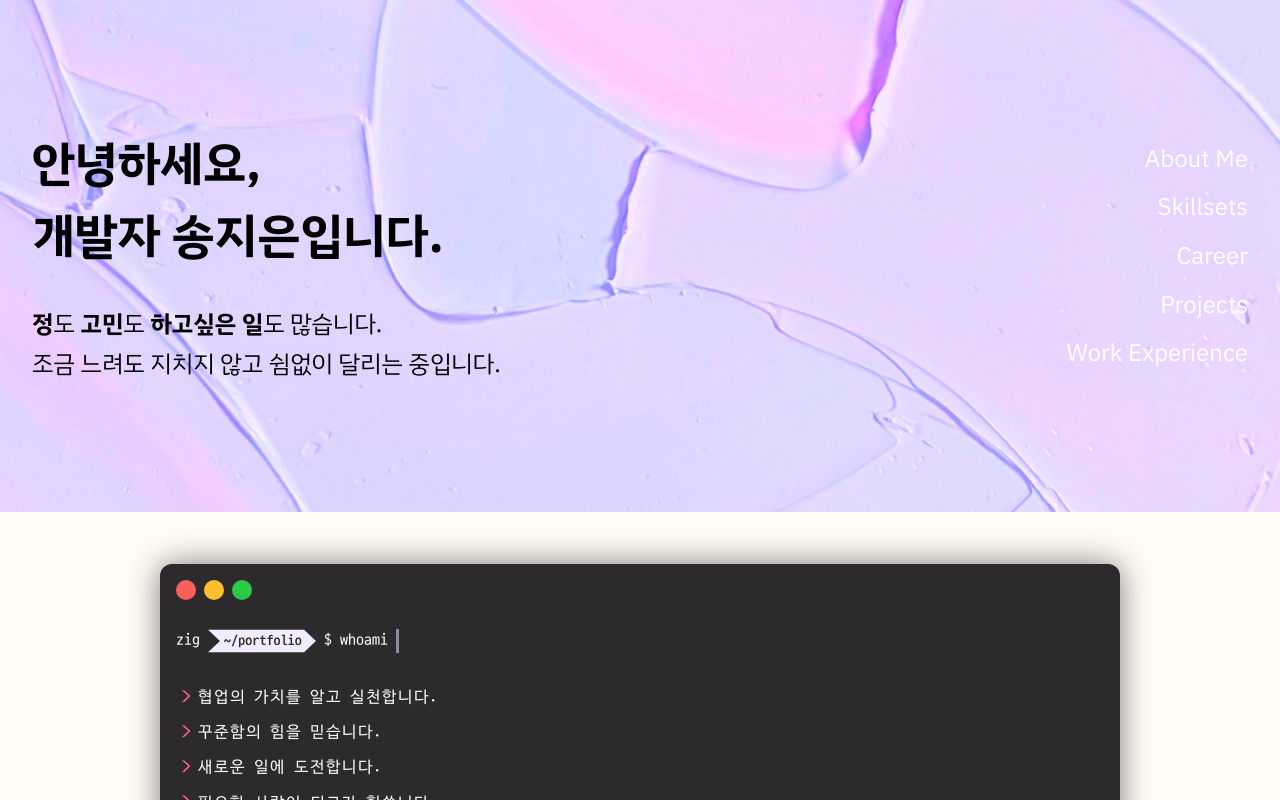
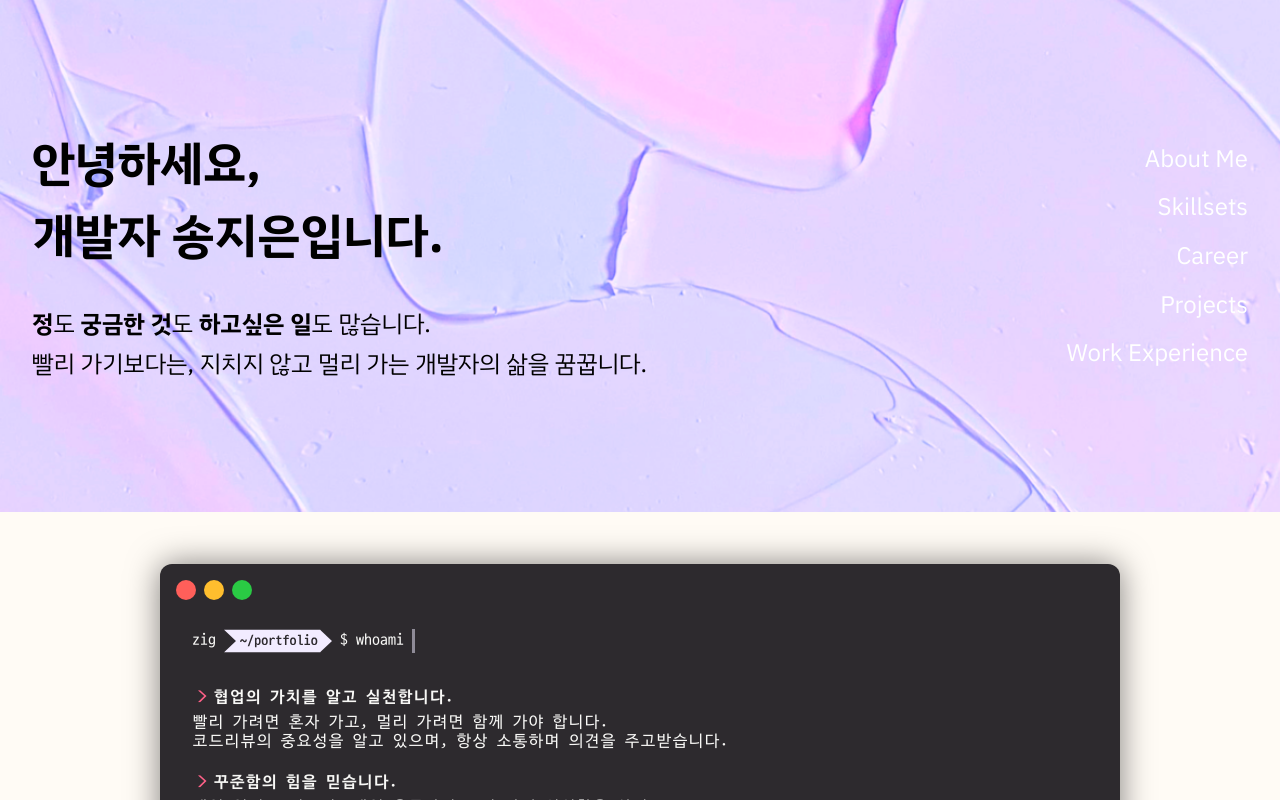
Before and after one commit to zigsong/zig-portfolio, a React app: page / in a window 1280 px wide. Both pictures are taken after a click on the button "⬅️ Click Here!". Shown: the top 800 px of the page. Built offline with nearby package versions, Linux system fonts and the light colour scheme.

Commit message:
fix: edit Terminal style

```diff
--- a/src/Global.styles.ts
+++ b/src/Global.styles.ts
@@ -29,6 +29,16 @@ const GlobalStyle = createGlobalStyle`
     src: url('./fonts/D2Coding.woff2') format('woff2'),
     local('👾');
   };
+
+  @font-face {
+    font-family: 'D2 Coding Bold';
+    font-weight: bold;
+    font-style: normal;
+    font-display: swap;
+    src: url('./fonts/D2CodingBold.woff2') format('woff2'),
+    local('👾');
+  };
+
 
   html, body {
     background-color: ${PALETTE.DEFAULT_BEIGE};
--- a/src/components/Terminal/index.tsx
+++ b/src/components/Terminal/index.tsx
@@ -48,10 +48,47 @@ const Terminal = () => {
         </Styled.CommandContainer>
         {!isCTAShowing && (
           <Styled.LinesContainer>
-            {currentLine >= 1 && <Styled.Line>협업의 가치를 알고 실천합니다.</Styled.Line>}
-            {currentLine >= 2 && <Styled.Line>꾸준함의 힘을 믿습니다.</Styled.Line>}
-            {currentLine >= 3 && <Styled.Line>새로운 일에 도전합니다.</Styled.Line>}
-            {currentLine >= 4 && <Styled.Line>필요한 사람이 되고자 힘씁니다.</Styled.Line>}
+            {currentLine >= 1 && (
+              <Styled.Line>
+                <span className="bold-text">협업의 가치를 알고 실천합니다.</span>
+                <br />
+                <span>
+                  빨리 가려면 혼자 가고, 멀리 가려면 함께 가야 합니다. <br />
+                  코드리뷰의 중요성을 알고 있으며, 항상 소통하며 의견을 주고받습니다.
+                </span>
+              </Styled.Line>
+            )}
+            {currentLine >= 2 && (
+              <Styled.Line>
+                <span className="bold-text">꾸준함의 힘을 믿습니다.</span>
+                <br />
+                <span>
+                  매일 일기 쓰기 3년, 매일 운동하기 12년 차의 성실함을 살려 <br />
+                  현재 매주 블로그 포스팅 1개 이상, 매일 개발 서적 읽기를 실천하고 있습니다.
+                </span>
+              </Styled.Line>
+            )}
+            {currentLine >= 3 && (
+              <Styled.Line>
+                <span className="bold-text">새로운 일에 도전합니다.</span>
+                <br />
+                <span>
+                  컴포트 존(comfort zone)을 넘어 계속해서 새로운 분야에 도전합니다. <br />
+                  최근에는 사용자를 위한 UX와 프론트엔드 성능 개선을 공부하고 있습니다.
+                </span>
+              </Styled.Line>
+            )}
+            {currentLine >= 4 && (
+              <Styled.Line>
+                <span className="bold-text">필요한 사람이 되고자 노력합니다.</span>
+                <br />
+                <span>
+                  {' '}
+                  언제 어디에서나, 누구든지 먼저 찾는 사람이 되고 싶습니다. <br />
+                  실력적으로도, 인간적으로도 인정받는 사람이 되고자 합니다.
+                </span>
+              </Styled.Line>
+            )}
           </Styled.LinesContainer>
         )}
       </Styled.Container>
--- a/src/components/Terminal/styles.ts
+++ b/src/components/Terminal/styles.ts
@@ -3,7 +3,7 @@ import styled, { keyframes } from 'styled-components';
 import PALETTE from 'constants/palette';
 
 const Root = styled.section`
-  max-height: 32rem;
+  height: 100%;
   padding: 2rem;
   margin-top: 20px;
 
@@ -18,9 +18,9 @@ const Container = styled.div`
   max-width: 960px;
   margin: 0 auto;
   background-color: ${PALETTE.TERMINAL_BLACK};
-  min-height: 20rem;
+  min-height: 30rem;
   border-radius: 12px;
-  padding: 3rem 1rem;
+  padding: 3rem 2rem 1.5rem;
   filter: drop-shadow(0 0 1rem rgba(0, 0, 0, 0.5));
 `;
 
@@ -98,9 +98,7 @@ const LinesContainer = styled.div`
 `;
 
 const Line = styled.div`
-  * {
-    font-size: 1.25rem;
-  }
+  margin-bottom: 12px;
 
   &::before {
     content: '>';
@@ -109,6 +107,10 @@ const Line = styled.div`
     font-weight: bold;
     font-size: 1.25rem;
     margin: 0.35rem;
+  }
+
+  & .bold-text {
+    font-family: 'D2 Coding Bold', sans-serif;
   }
 `;
 
--- a/src/pages/Intro/index.tsx
+++ b/src/pages/Intro/index.tsx
@@ -15,9 +15,9 @@ const Intro = () => {
             개발자 송지은입니다.
           </Styled.TitleText>
           <Styled.IntroText>
-            <span className="bold">정</span>도 <span className="bold">고민</span>도{' '}
+            <span className="bold">정</span>도 <span className="bold">궁금한 것</span>도{' '}
             <span className="bold">하고싶은 일</span>도 많습니다. <br />
-            조금 느려도 지치지 않고 쉼없이 달리는 중입니다.
+            빨리 가기보다는, 지치지 않고 멀리 가는 개발자의 삶을 꿈꿉니다.
           </Styled.IntroText>
         </Styled.IntroPannel>
         <nav>
```
Also changed, not shown: public/fonts/D2CodingBold.woff2 (added).
